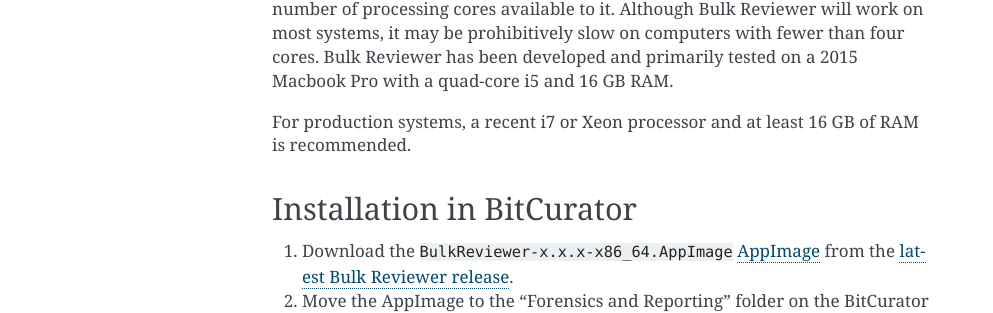
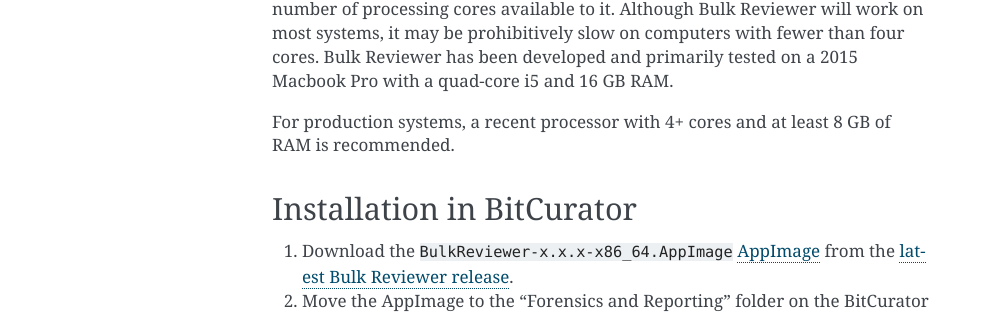
Before and after one commit to bulk-reviewer/bulk-reviewer, a Sphinx documentation site: the page built from docs/installation.rst, in a window 1280 px wide. Shown: the part 627-940 px from the top of the page, without its empty margins (148-1141 px from the left). Built offline with Sphinx 7.4.7, drawn with Linux system fonts in a browser that asks for light colours.

Commit message:
Modify hardware specs

```diff
--- a/docs/installation.rst
+++ b/docs/installation.rst
@@ -16,7 +16,7 @@
 --------------------------
 bulk_extractor is a computationally intensive tool which scales linearly to the number of processing cores available to it. Although Bulk Reviewer will work on most systems, it may be prohibitively slow on computers with fewer than four cores. Bulk Reviewer has been developed and primarily tested on a 2015 Macbook Pro with a quad-core i5 and 16 GB RAM.
 
-For production systems, a recent i7 or Xeon processor and at least 16 GB of RAM is recommended.
+For production systems, a recent processor with 4+ cores and at least 8 GB of RAM is recommended.
 
 
 Installation in BitCurator
```
